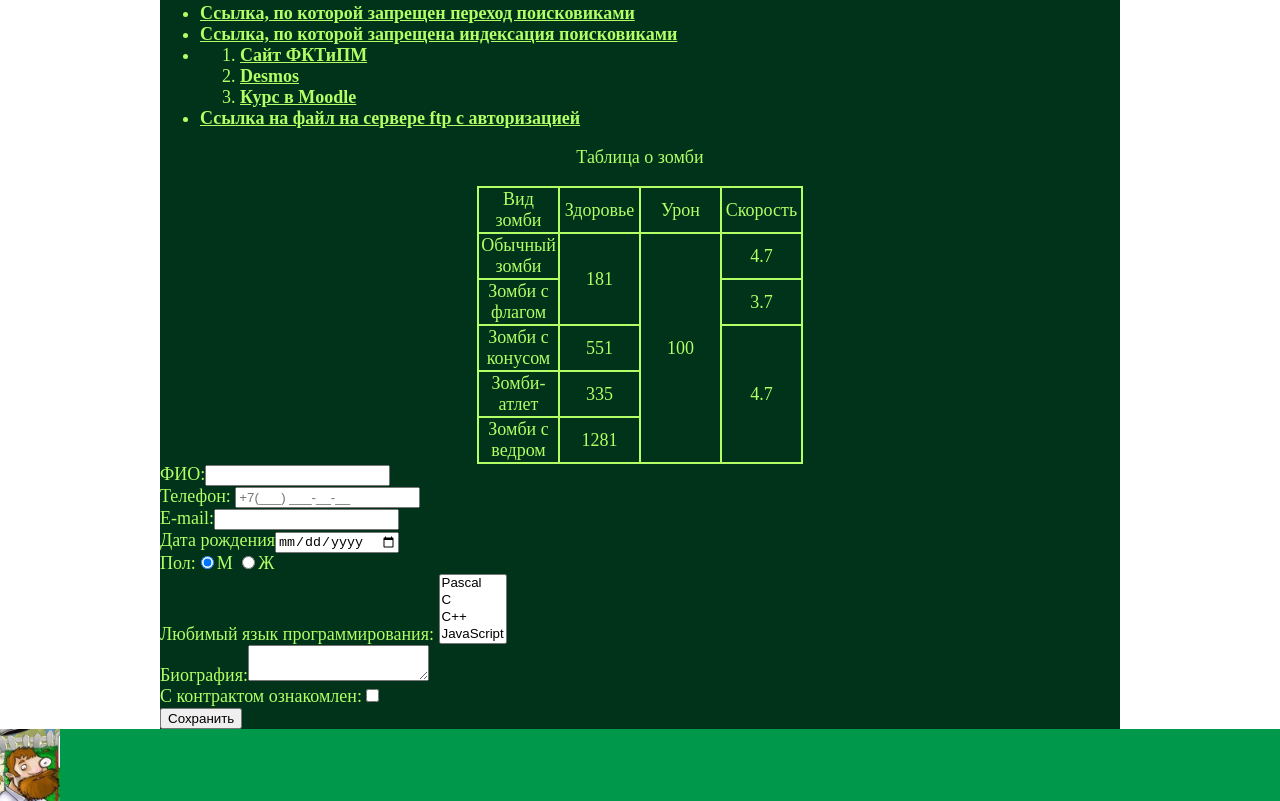
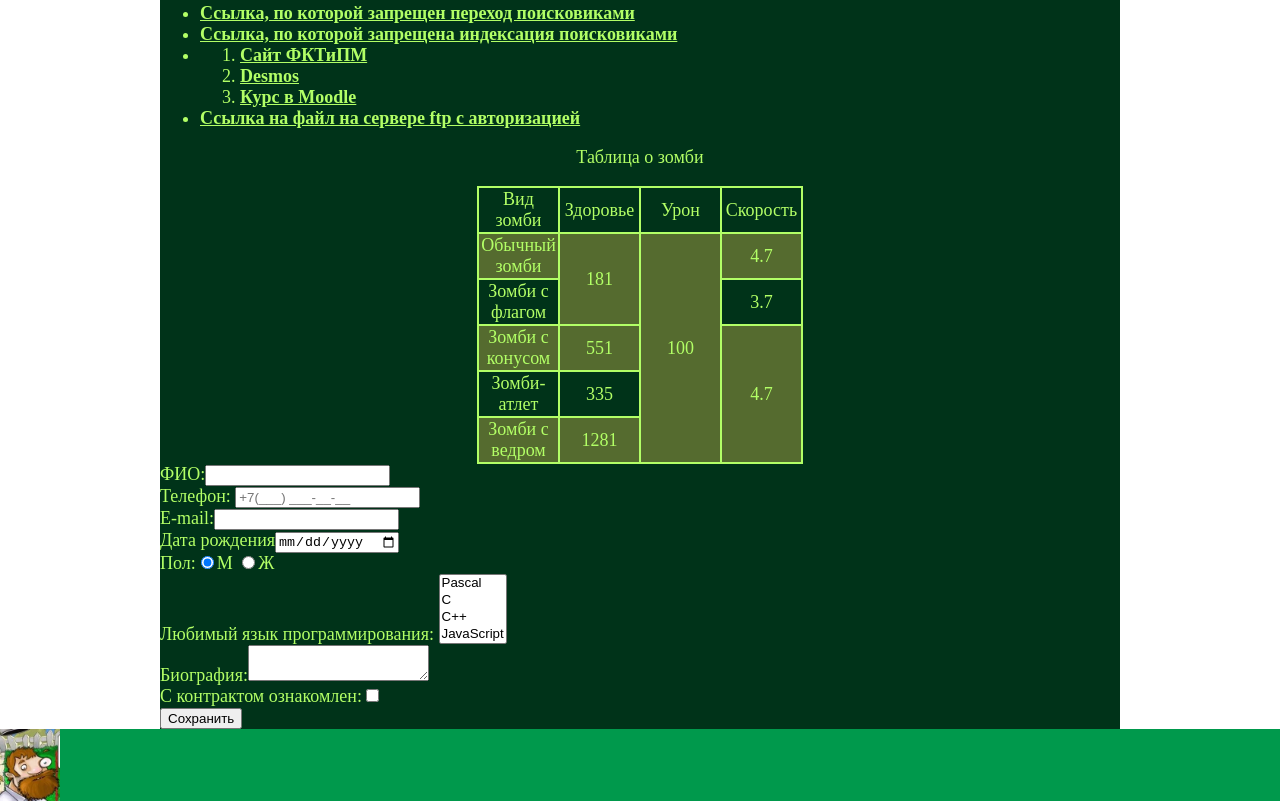
Before and after one commit to denismilyukov/denismilyukov.github.io, a plain HTML site: page ex3/level1/level2/index.html in a window 1280 px wide. Shown: the part 924-1725 px from the top of the page. Drawn offline with Linux system fonts and the light colour scheme.

Commit message:
Add files via upload

```diff
--- a/ex3/level1/level2/style.css
+++ b/ex3/level1/level2/style.css
@@ -183,6 +183,10 @@ padding:27px 0;
     order:2;
     }
 
+    tr:nth-child(2n){
+    background-color: #556B2F;
+    }
+
     footer{
     order:3;
     }
```
